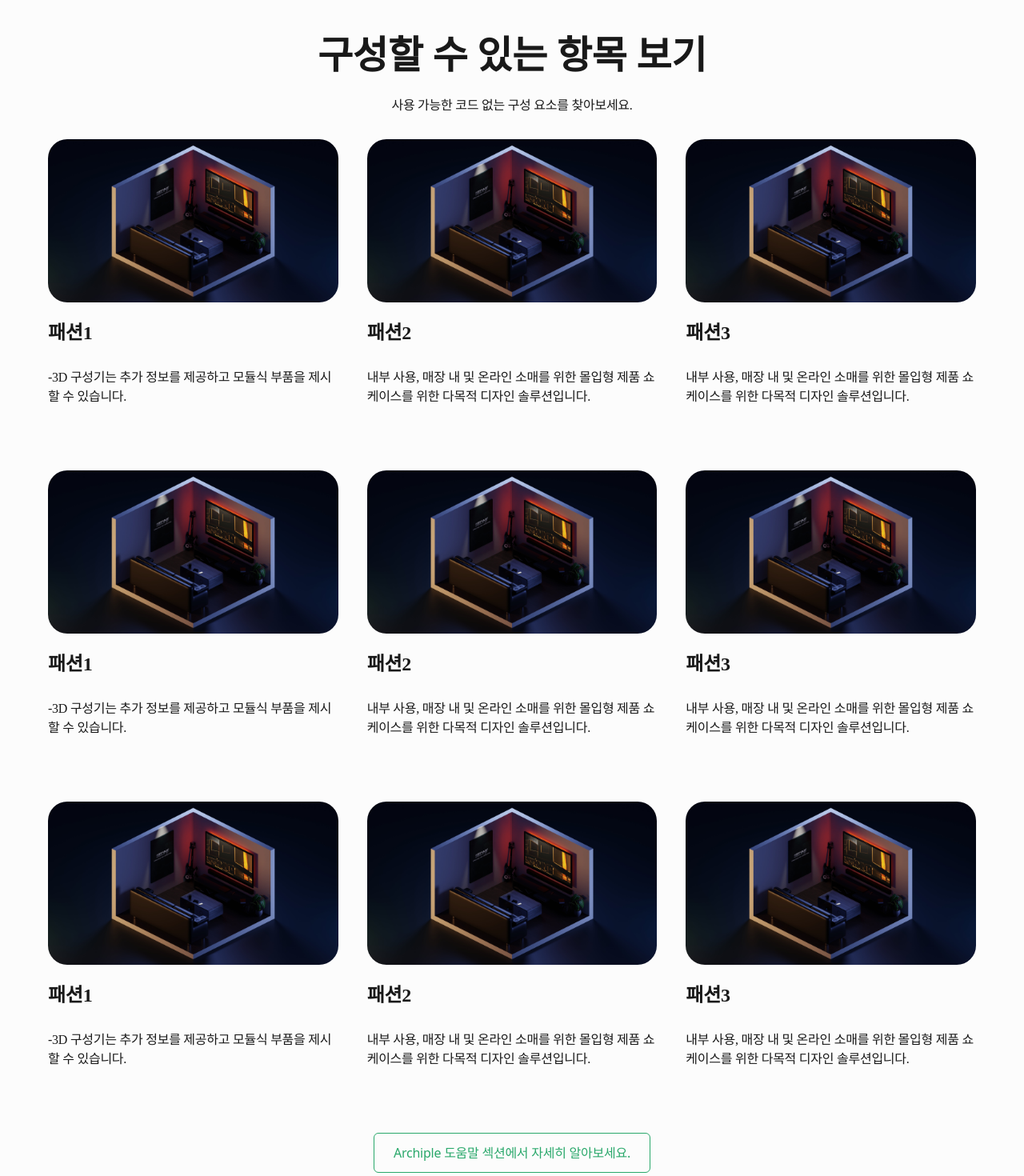
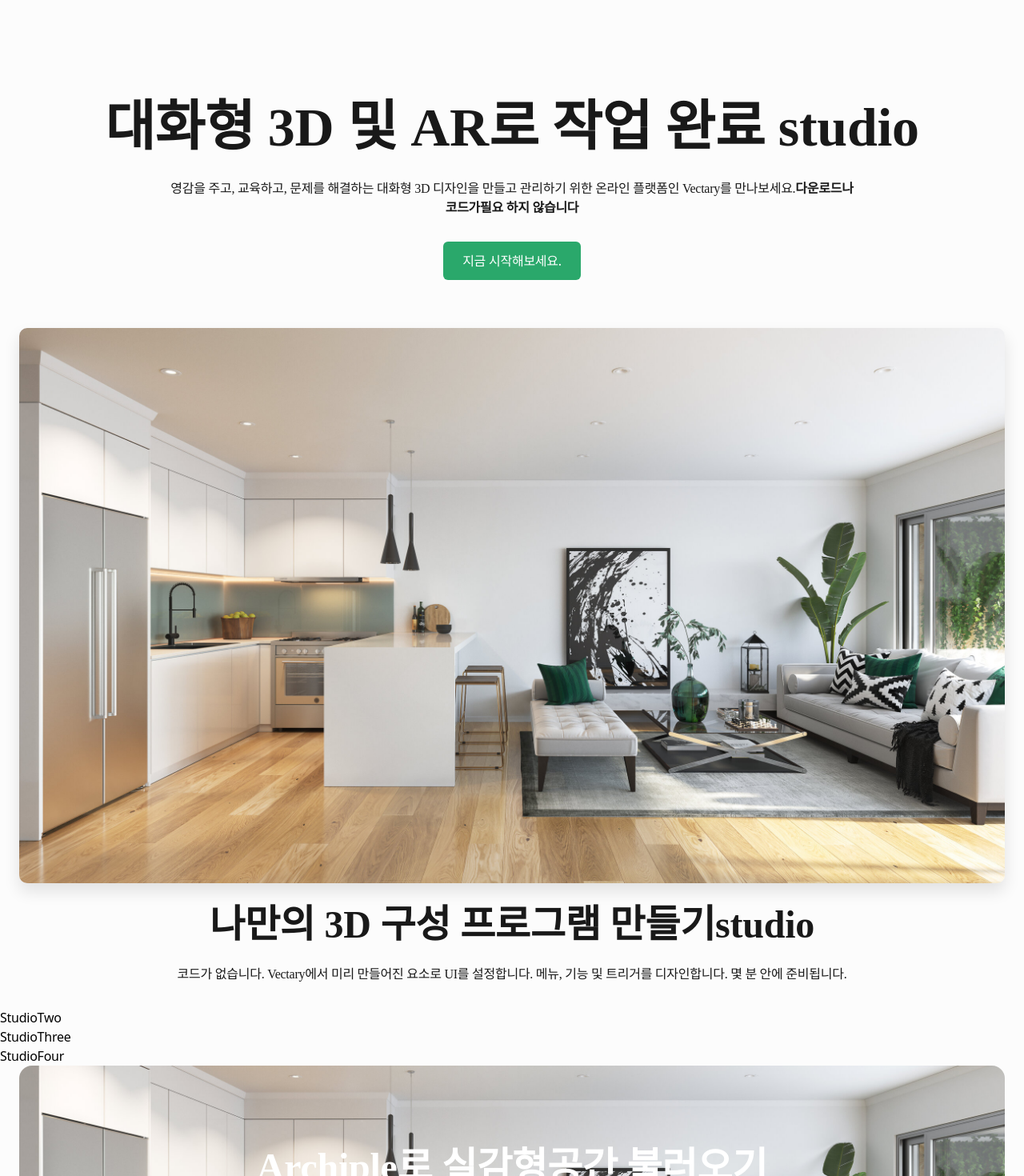
Before and after one commit to sbbc212/Achiple_WEB_Front, a Next.js app: page /archiplestudio in a window 1280 px wide. Shown: the part 100-1570 px from the top of the page at 80% size. Built offline with nearby package versions, Linux system fonts and the light colour scheme; a web font is replaced by a local one.

Commit message:
Fix: studio 페이지 작업진행중

```diff
--- a/src/app/archiplestudio/page.tsx
+++ b/src/app/archiplestudio/page.tsx
@@ -1,10 +1,21 @@
-import SectionThree from "@/components/Pageconfigurator/SectionThree";
+import BgBanner from "@/components/Banner/BgBanner";
+import PageTopSection from "@/components/Section/PageTopSection";
+import StudioFour from "@/components/studio/StudioFour";
+import StudioOne from "@/components/studio/StudioOne";
+import StudioThree from "@/components/studio/StudioThree";
+import StudioTwo from "@/components/studio/StudioTwo";
+import { studiosectop } from "@/constants/studio";
 
 const page = () => {
   return (
-    <div>
-      <SectionThree />
-    </div>
+    <>
+      <PageTopSection data={studiosectop[0]} />
+      <StudioOne />
+      <StudioTwo />
+      <StudioThree />
+      <StudioFour />
+      <BgBanner />
+    </>
   );
 };
 
--- a/src/components/Reality/RealitySecTwo.tsx
+++ b/src/components/Reality/RealitySecTwo.tsx
@@ -9,7 +9,9 @@ const RealitySecTwo = () => {
     <div>
       {configuratordata.map((data) => (
         <>
-          <SectionTitleAndContent key={data.id} content={data.textdata[4]} />
+          <div className="pt-[5rem]">
+            <SectionTitleAndContent key={data.id} content={data.textdata[4]} />
+          </div>
           <TextImageCard data={realitypagecard} />
         </>
       ))}
--- /dev/null
+++ b/src/components/studio/StudioFour.tsx
@@ -0,0 +1,7 @@
+import React from "react";
+
+const StudioFour = () => {
+  return <div>StudioFour</div>;
+};
+
+export default StudioFour;
--- /dev/null
+++ b/src/components/studio/StudioOne.tsx
@@ -0,0 +1,15 @@
+import React from "react";
+
+import { studioonetitle } from "@/constants/studio";
+
+import SectionTitleAndContent from "../Section/SectionTitleAndContent";
+
+const StudioOne = () => {
+  return (
+    <>
+      <SectionTitleAndContent content={studioonetitle[0]} />
+    </>
+  );
+};
+
+export default StudioOne;
--- /dev/null
+++ b/src/components/studio/StudioThree.tsx
@@ -0,0 +1,7 @@
+import React from "react";
+
+const StudioThree = () => {
+  return <div>StudioThree</div>;
+};
+
+export default StudioThree;
--- /dev/null
+++ b/src/components/studio/StudioTwo.tsx
@@ -0,0 +1,7 @@
+import React from "react";
+
+const StudioTwo = () => {
+  return <div>StudioTwo</div>;
+};
+
+export default StudioTwo;
--- a/src/components/textimagecard/TextImageCard.tsx
+++ b/src/components/textimagecard/TextImageCard.tsx
@@ -9,8 +9,12 @@ const TextImageCard = ({ data }: { data: CarddataType[] }) => {
       {data.map((content: CarddataType) => (
         <div key={content.title}>
           <div className={`${content.type === "imgleft" ? "flex" : "flex flex-row-reverse"} items-center pt-10 justify-around`}>
-            <ImageCard dataimg={content.img} />
-            <TextCard dataid={content.id} title={content.title} content={content.content} />
+            <div className="w-1/2">
+              <ImageCard dataimg={content.img} />
+            </div>
+            <div className="w-1/2">
+              <TextCard dataid={content.id} title={content.title} content={content.content} />
+            </div>
           </div>
         </div>
       ))}
--- /dev/null
+++ b/src/constants/studio.ts
@@ -0,0 +1,55 @@
+import type { titleAndContent } from "./3dconfiguratordata";
+import type { textCardType } from "./maindata";
+
+export const studiosectop = [
+  {
+    title: "대화형 3D 및 AR로 작업 완료 studio",
+    content: "영감을 주고, 교육하고, 문제를 해결하는 대화형 3D 디자인을 만들고 관리하기 위한 온라인 플랫폼인 Vectary를 만나보세요.",
+    btnContent: "지금 시작해보세요.",
+    hightlight: "다운로드나 코드가필요 하지 않습니다",
+    url: "/img/dummy_img_01.jpg",
+  },
+  {
+    title: "대화형 3D 및 AR로 작업 완료 studio22",
+    content: "영감을 주고, 교육하고, 문제를 해결하는 대화형 3D 디자인을 만들고 관리하기 위한 온라인 플랫폼인 Vectary를 만나보세요.",
+    btnContent: "지금 시작해보세요.",
+    hightlight: "다운로드나 코드가필요 하지 않습니다",
+    url: "/img/dummy_img_01.jpg",
+  },
+];
+export const studioonetextcard: textCardType[] = [
+  {
+    id: "0",
+    title: "벡터 스타터",
+    content:
+      "기술 세트를 구축하고 3D 디자인의 가능성에 대한 이해를 높일 수 있는 접근 가능한 옵션입니다. 아이디어, 프로젝트, 콘텐츠 협업 및 공유 방법을 시각화하기 위한 새로운 옵션을 소개합니다.",
+    btnText: "30일 무료 평가판을 시작하세요",
+  },
+  {
+    id: "1",
+    title: "벡터 프로",
+    content:
+      "  고객이나 외부 파트너에게 컨셉을 전달하는 전문가를 위한 이상적인 계획입니다. Vectary PRO로 최선을 다해 작업해 보세요. 시각적 설명, 몰입형 경험, 실제 디자인 효과를 제공하는 기능에 액세스해 보세요.",
+    btnText: "30일 무료 평가판을 시작하세요",
+  },
+  {
+    id: "2",
+    title: "벡터사업",
+    content:
+      " 모든 3D 파이프라인에 통합하기 위해 원활한 워크플로우가 필요한 기업을 위한 전문 솔루션입니다. 팀, 프로젝트 및 디자인 플랫폼을 하나로 통합하세요. 3D 디자인을 최대한 활용할 수 있도록 성능이 향상되었습니다.",
+    btnText: "30일 무료 평가판을 시작하세요",
+  },
+];
+export const studioonetitle: titleAndContent[] = [
+  {
+    id: "studio1",
+    title: "나만의 3D 구성 프로그램 만들기studio",
+    content: "코드가 없습니다. Vectary에서 미리 만들어진 요소로 UI를 설정합니다. 메뉴, 기능 및 트리거를 디자인합니다. 몇 분 안에 준비됩니다.",
+  },
+  {
+    id: "studio2",
+    title: "청중에게 감동을 주고 영향력을 창출하세요studio",
+    content:
+      "아이디어부터 최종 컨셉까지 모든 제품 버전을 웹에 표시합니다. 시청자의 관심을 사로잡고 메인 쇼케이스를 가리지 않으면서 다양한 정보를 공개하세요. 맞춤형 브랜딩을 추가하세요. 채팅에서 열거나 온라인 어디든 삽입할 수 있는 하나의 링크를 보내 공유하세요.1",
+  },
+];
```
